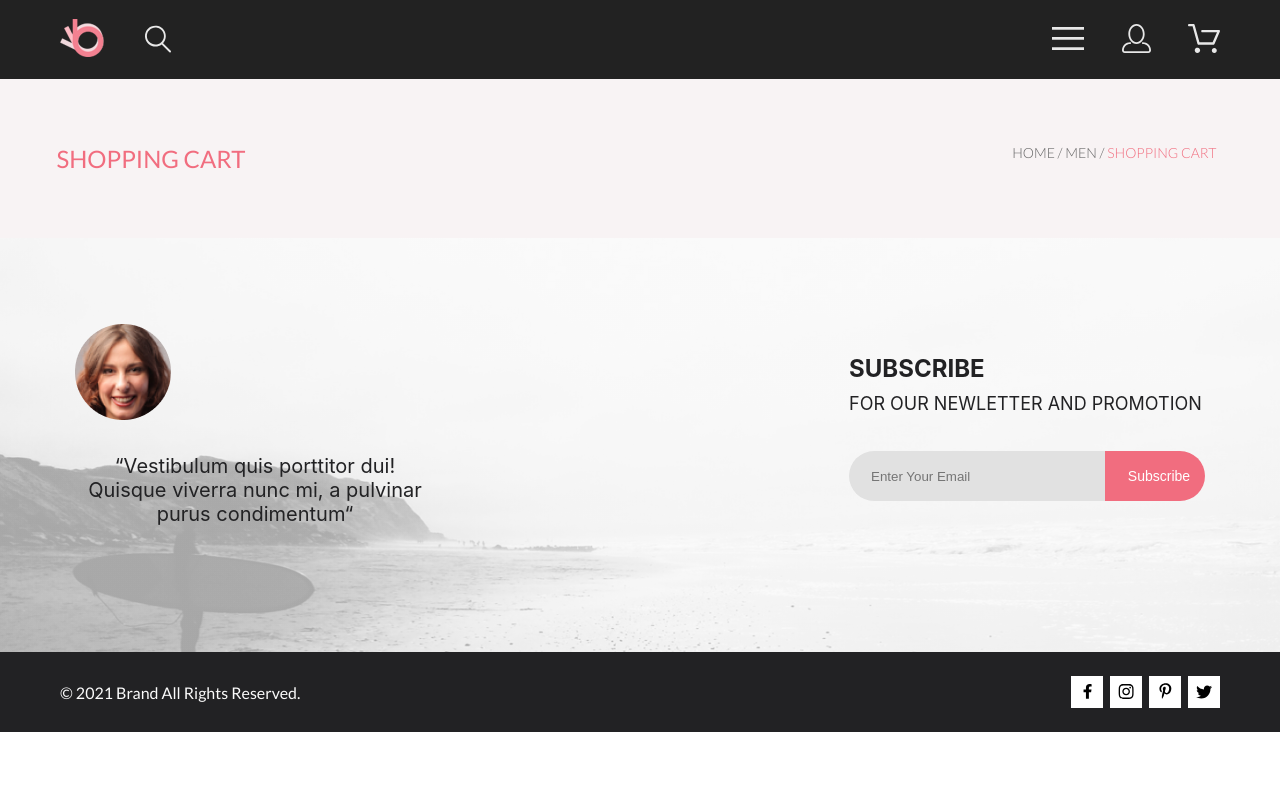
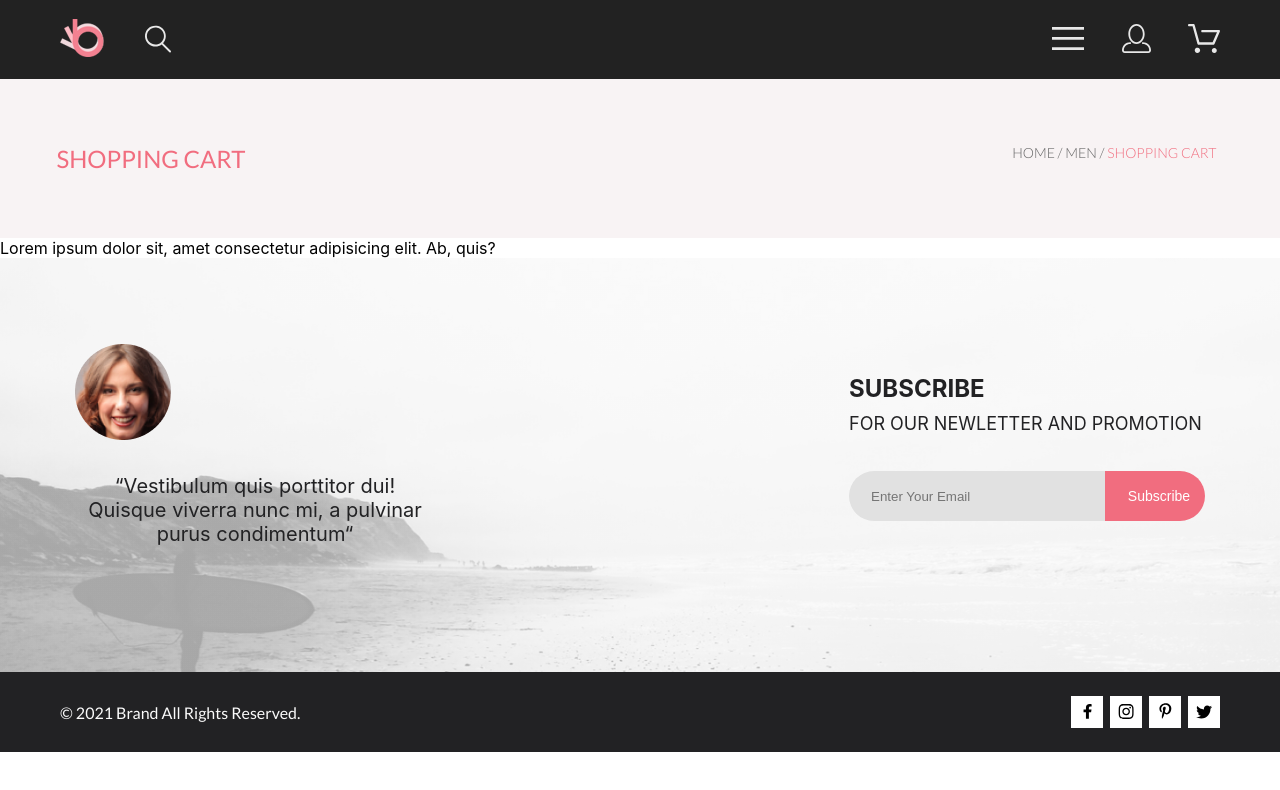
Before and after one commit to AlexandrMedb/gbprohtmlcss, a React (Create React App) app: page /cart in a window 1280 px wide. Shown: the top 790 px of the page. Built offline with nearby package versions, Linux system fonts and the light colour scheme.

Commit message:
Auto stash before rebase of "HWLesson1"

```diff
--- a/src/pages/cart/cartPage.jsx
+++ b/src/pages/cart/cartPage.jsx
@@ -7,6 +7,9 @@ export class CartPage extends React.Component {
     return (
       <div>
         <Breadcrumb h1="SHOPPING CART" />
+        <main>
+          Lorem ipsum dolor sit, amet consectetur adipisicing elit. Ab, quis?
+        </main>
       </div>
     );
   }
```
